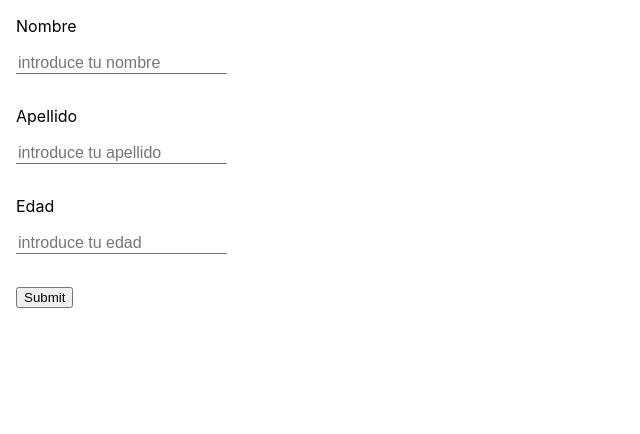
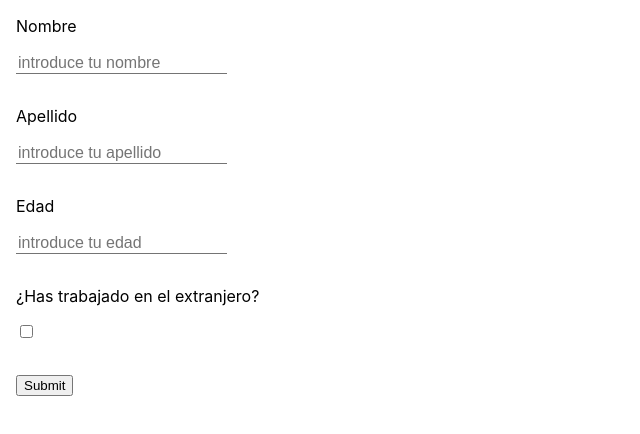
Before and after one commit to Kike-gv/test-react-forms, a React (Create React App) app: page / in a window 1280 px wide. Shown: the top 434 px of the page, without its empty margins (0-640 px from the left). Built offline with nearby package versions, Linux system fonts and the light colour scheme.

Commit message:
checkbox validated

```diff
--- a/src/components/CustomInput/CustomInput.js
+++ b/src/components/CustomInput/CustomInput.js
@@ -1,4 +1,4 @@
-import React from "react";
+import React, { useState, useEffect } from "react";
 import styled from "styled-components";
 
 const StyledContainer = styled.div`
@@ -26,10 +26,23 @@ const StyledError = styled.p`
 `;
 
 const CustomInput = React.forwardRef(
-  ({ type, placeholder, title, error, name, ...register }, ref) => {
+  (
+    { type, placeholder, title, error, name, value = false, ...register },
+    ref
+  ) => {
+    const [isCheckValue, setIsCheckValue] = useState(false);
+    const [isCheckChanged, setIsCheckChanged] = useState(value);
+
+    useEffect(() => {
+      if (type === "checkbox") {
+        setIsCheckValue(true);
+      }
+    }, [type]);
+
     return (
       <StyledContainer>
         <StyledTitle>{title}</StyledTitle>
+        {!isCheckValue && (
           <StyledInput
             type={type}
             placeholder={placeholder}
@@ -38,6 +51,20 @@ const CustomInput = React.forwardRef(
             {...register}
             forwardedRef={ref}
           />
+        )}
+
+        {isCheckValue && (
+          <StyledInput
+            type={type}
+            placeholder={placeholder}
+            name={name}
+            id={name}
+            value={isCheckChanged}
+            {...register}
+            onChange={() => setIsCheckChanged(!isCheckChanged)}
+            forwardedRef={ref}
+          />
+        )}
         {error && <StyledError>{error}</StyledError>}
       </StyledContainer>
     );
--- a/src/pages/MainPage.js
+++ b/src/pages/MainPage.js
@@ -16,6 +16,7 @@ const schema = yup.object().shape({
   firstName: yup.string().required(),
   lastName: yup.string().required(),
   age: yup.number().positive().integer().required(),
+  workOutside: yup.boolean(),
 });
 
 const MainPage = () => {
@@ -60,7 +61,17 @@ const MainPage = () => {
           title="Edad"
           name="age"
           {...register("age")}
-          error={errors.lastName && "Error en tu edad"}
+          error={errors.age && "Error en tu edad"}
+          ref={ref}
+        />
+
+        <CustomInput
+          type="checkbox"
+          placeholder=""
+          title="¿Has trabajado en el extranjero?"
+          name="workOutside"
+          {...register("workOutside")}
+          error={errors.workOutside && ""}
           ref={ref}
         />
 
```
Lines whose indentation alone changed are shown as unchanged.
